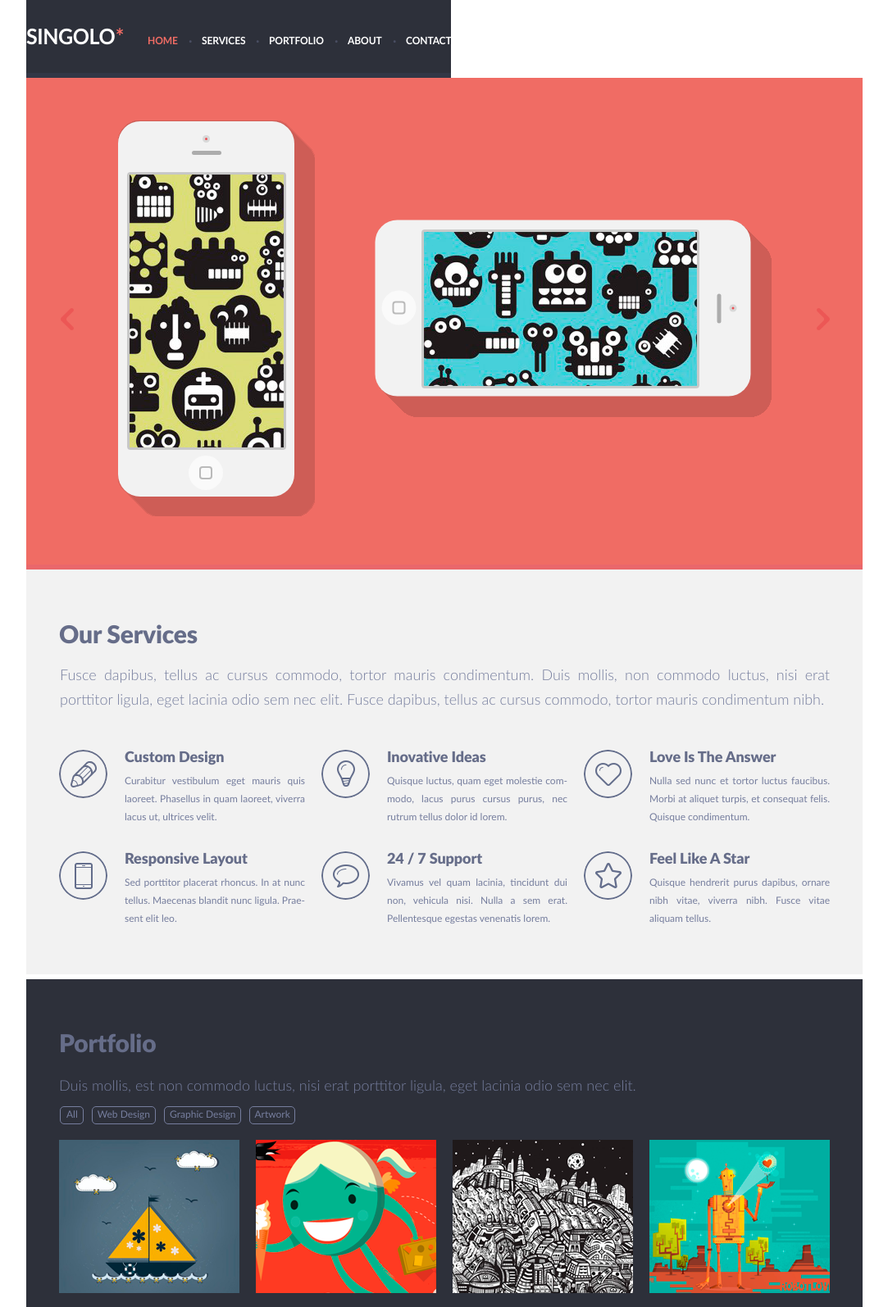
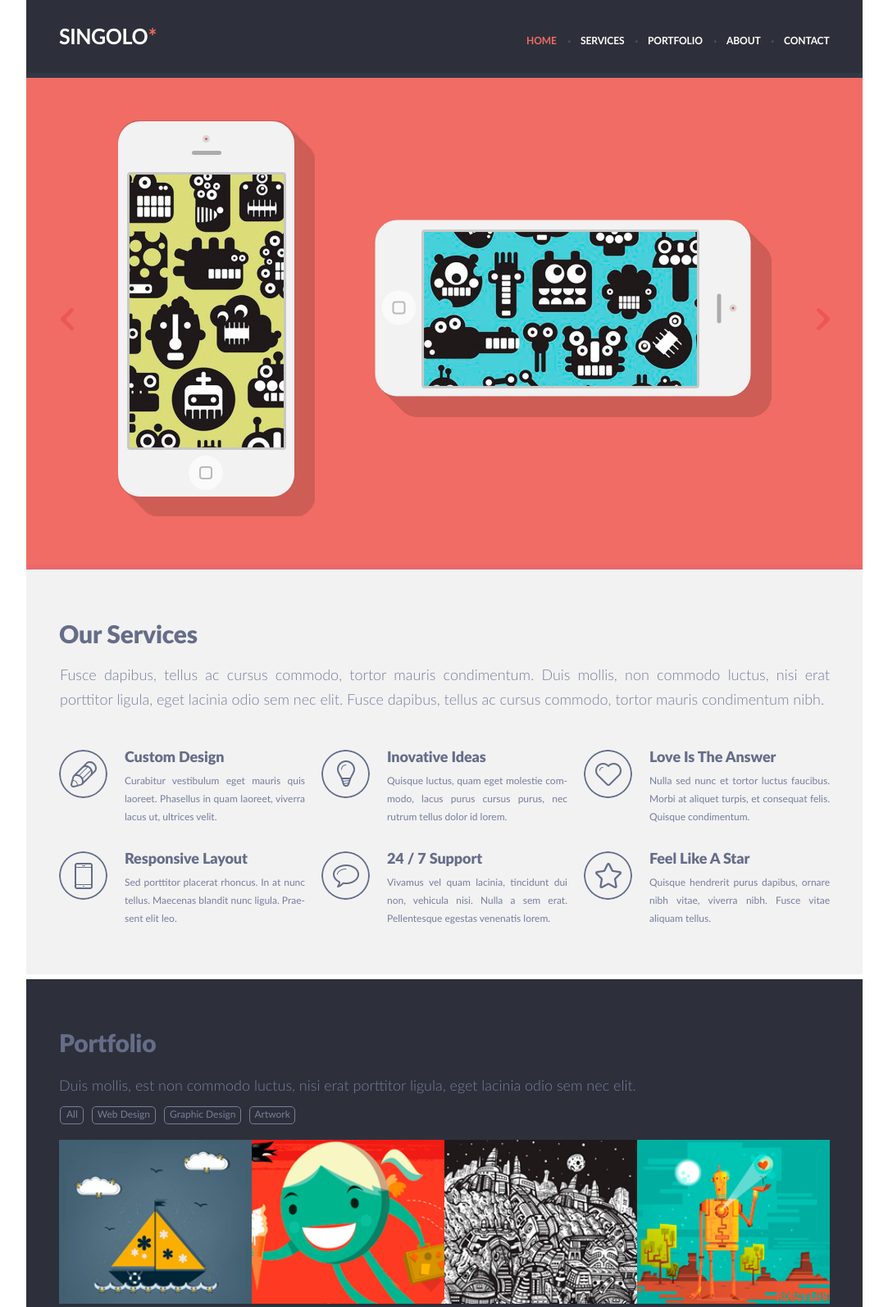
Before and after one commit to enl001/singolo, a website: page index.html in a window 1280 px wide. Shown: the top 1595 px of the page at 82% size, without its empty margins (98-1181 px from the left). Drawn offline with Linux system fonts and the light colour scheme.

Commit message:
fix: fix scroll

```diff
--- a/sass/abstracts/_variables.scss
+++ b/sass/abstracts/_variables.scss
@@ -52,3 +52,7 @@ $footer-social-color: rgb(101, 109, 137);
 
 $page-background-width : 1020px;
 $content-width : 940px;
+
+
+$tablet-width : 768px;
+$mobile-width : 375px;
--- a/sass/components/_art-album.scss
+++ b/sass/components/_art-album.scss
@@ -1,5 +1,5 @@
 .art-album {
-
+    position: relative;
     display: flex;
     flex-wrap: wrap;
     justify-content: space-between;
@@ -7,12 +7,13 @@
     overflow: hidden;
 
     &__image {
-      flex: 1 0 21%;
-      max-width: 220px;
-      max-height: 187px;
+      flex: 1 0 25%;
+      //max-width: 220px;
+      // max-height: 187px;
+
       width: auto;
       height: auto;
-      margin: 19px 0 1px 0;
+      margin: 19px 0px 1px 0px;
       background-color: $portfolio-image-background-color;
       cursor: pointer;
 
--- a/sass/components/_header.scss
+++ b/sass/components/_header.scss
@@ -2,7 +2,7 @@
     background-color: $header-background-color;
     border-bottom: 6px solid $header-border-color;
     position: fixed;
-    //width: 1020px;
+    width: 1020px;
 
     // margin: 0 auto;
     z-index: 999;
--- a/script.js
+++ b/script.js
@@ -2,7 +2,7 @@
 let headerMenuLinks = document.querySelectorAll('.header-menu__link');
 let headerMenu = document.querySelector('.header-menu');
 headerMenu.addEventListener('click', (event) => {
-  changeSelection(event, 'A', headerMenuLinks, 'header-menu__link_selected');
+  //changeSelection(event, 'A', headerMenuLinks, 'header-menu__link_selected');
 
 });
 
@@ -16,7 +16,7 @@ function changeSelection(event, tag, itemsArr, className) {
 }
 
 document.addEventListener('scroll', ()=> {
-  let curPos = window.scrollY +95; // header height
+  let curPos = window.scrollY + 96; // header height
   document.querySelectorAll('section').forEach((el)=>{
     if(el.offsetTop <= curPos && (el.offsetTop + el.offsetHeight)> curPos){
 
@@ -203,6 +203,7 @@ buttonPanel.addEventListener('click', (event) => {
 
       for (let img of images) {
         img.classList.remove('art-album__image_selected');
+
       }
 
       let animation = imgContainer.animate([{ opacity: 1 }, { opacity: 0 }],
```
Also changed, not shown: style.css.
